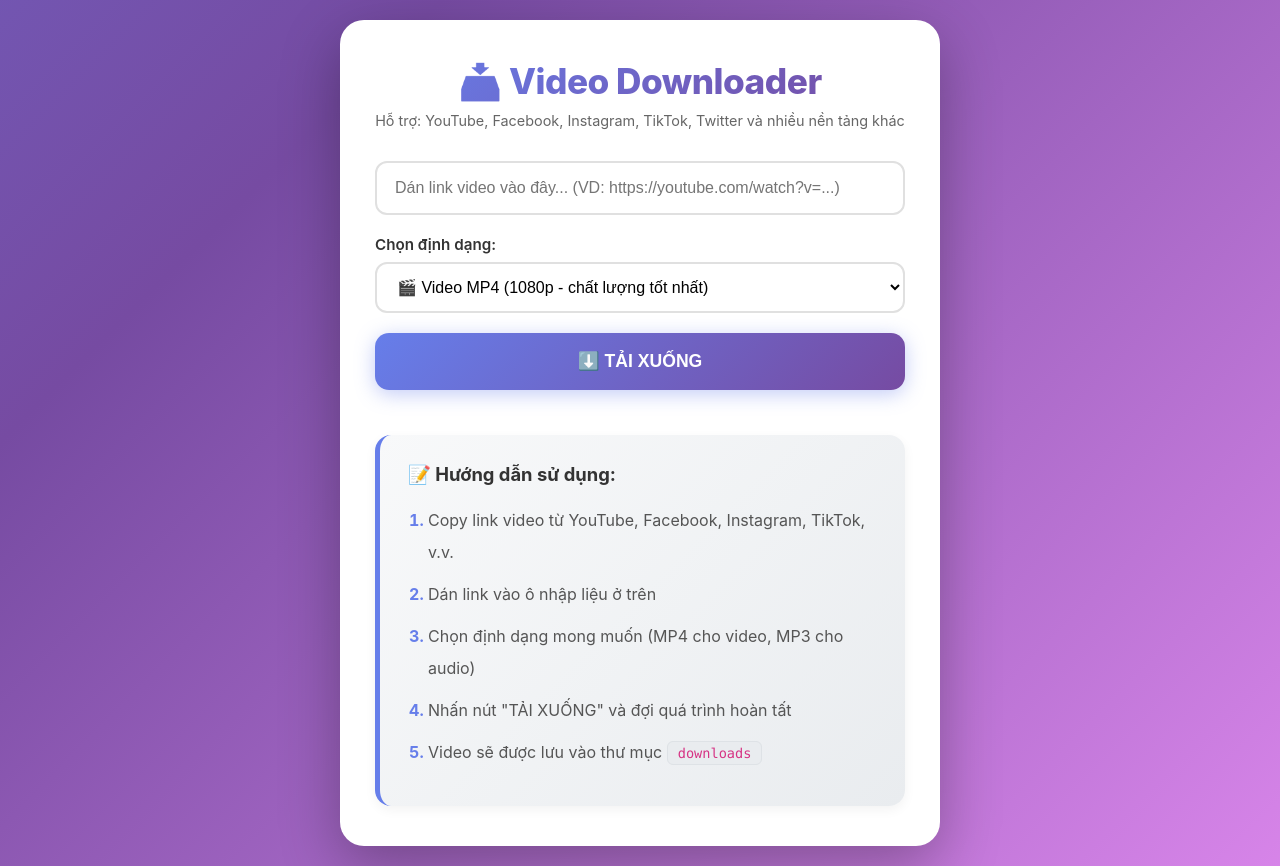
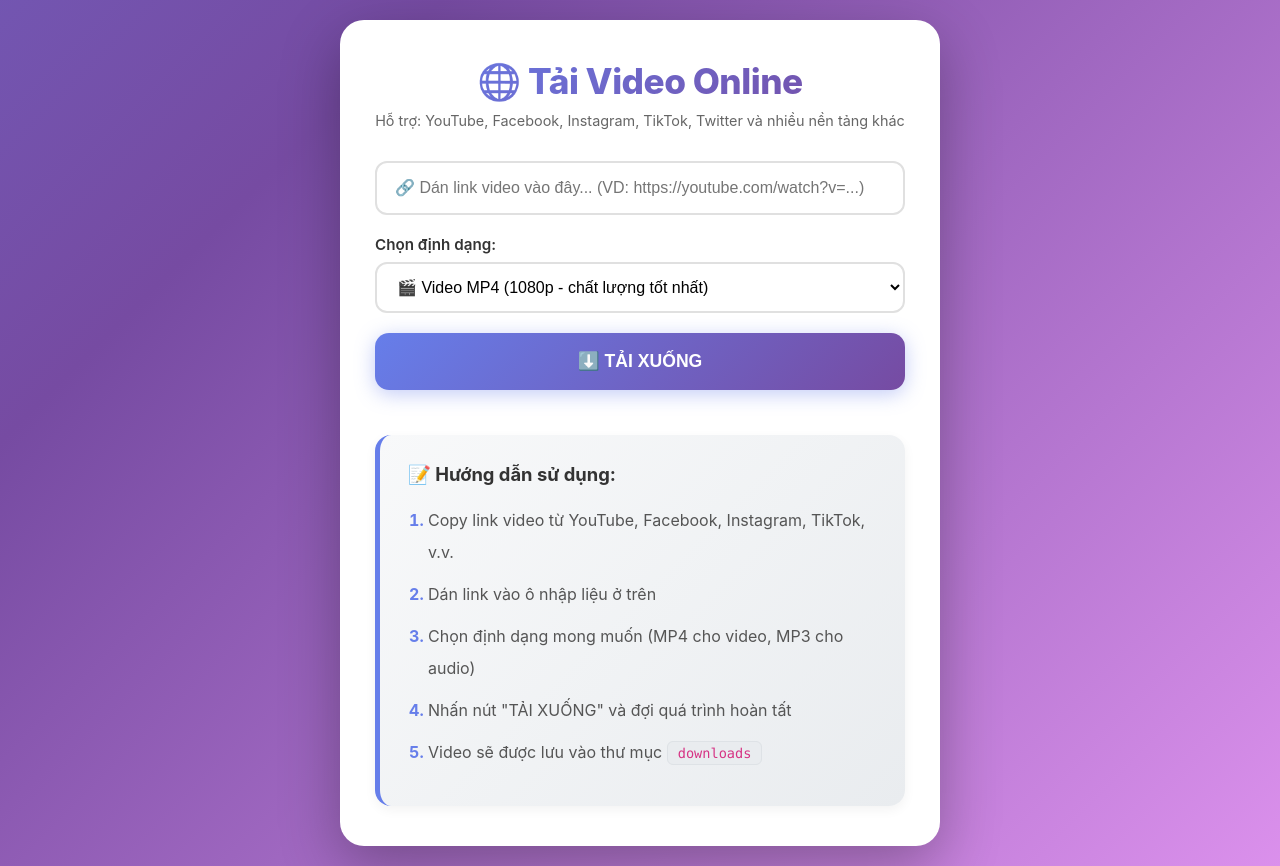
Before and after one commit to thien-2k5/Download-From-URL, a Flask app: page / in a window 1280 px wide. Run offline with Flask 3, Linux system fonts and the light colour scheme; some libraries are stand-ins or nearby versions.

Commit message:
chinh sua giao dien

```diff
--- a/static/style.css
+++ b/static/style.css
@@ -6,7 +6,7 @@
 
 body {
     font-family: -apple-system, BlinkMacSystemFont, 'Segoe UI', Roboto, 'Helvetica Neue', Arial, sans-serif;
-    background: linear-gradient(135deg, #667eea 0%, #764ba2 50%, #f093fb 100%);
+    background: linear-gradient(135deg, #667eea 0%, #764ba2 50%, #f5a2ff 100%);
     background-size: 200% 200%;
     animation: gradientShift 15s ease infinite;
     min-height: 100vh;
--- a/templates/index.html
+++ b/templates/index.html
@@ -4,7 +4,7 @@
     <meta charset="UTF-8" />
     <meta name="viewport" content="width=device-width, initial-scale=1.0"/>
     <meta name="description" content="Tải video từ YouTube, Facebook, TikTok, Instagram và nhiều nền tảng khác với tiến trình real-time">
-    <title>📥 Video Downloader - Real-time Progress</title>
+    <title> Video Downloader - Real-time Progress</title>
     <link rel="stylesheet" href="{{ url_for('static', filename='style.css') }}">
     <script src="https://cdnjs.cloudflare.com/ajax/libs/socket.io/4.7.5/socket.io.min.js"></script>
 
@@ -15,7 +15,7 @@
 <div class="container">
     <div class="box">
         <div class="header">
-            <h1>📥 Video Downloader</h1>
+            <h1>🌐 Tải Video Online</h1>
             <p class="subtitle">Hỗ trợ: YouTube, Facebook, Instagram, TikTok, Twitter và nhiều nền tảng khác</p>
         </div>
 
@@ -23,7 +23,7 @@
             <input
                 type="text"
                 id="url"
-                placeholder="Dán link video vào đây... (VD: https://youtube.com/watch?v=...)"
+                placeholder="🔗 Dán link video vào đây... (VD: https://youtube.com/watch?v=...)"
                 autocomplete="off"
             />
         </div>
```
